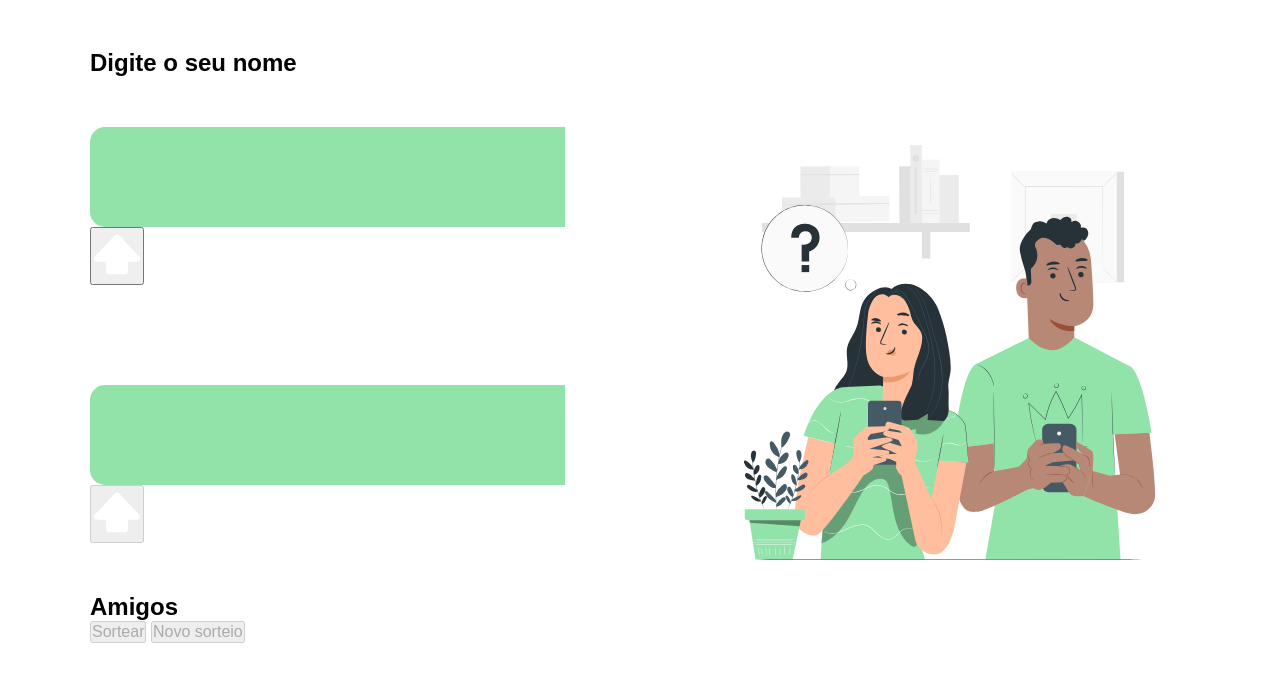
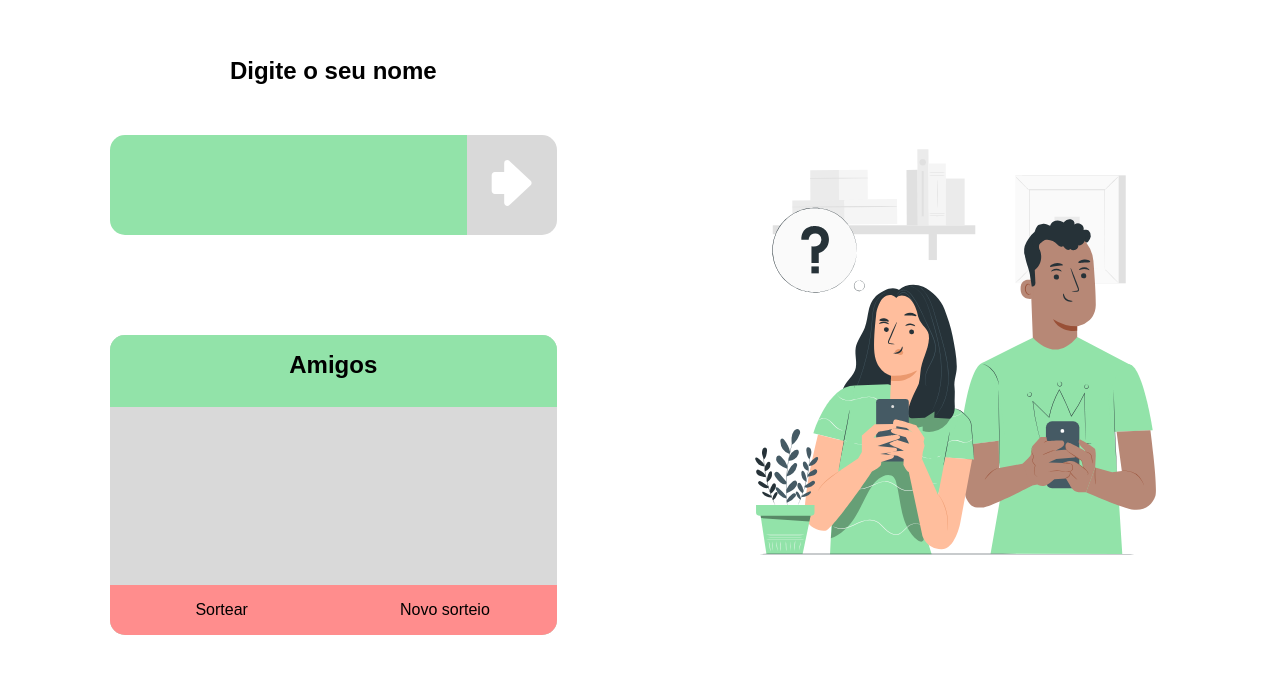
Before and after one commit to Samue1-Martins/desafioAmigoSecretoAlura, a plain HTML site: page index.html in a window 1280 px wide. Shown: the part 54-736 px from the top of the page. Drawn offline with Linux system fonts and the light colour scheme; a web font is replaced by a local one.

Commit message:
style: finalizing style

```diff
--- a/style/style.css
+++ b/style/style.css
@@ -3,6 +3,12 @@
     --green: #92E3A9;
     --black: #000000;
     --gray: #d9d9d9;
+    --red: #ff8d8d;
+}
+
+:focus {
+    outline: transparent;
+    box-shadow: 0 0 0 2px var(--black);
 }
 
 * {
@@ -27,6 +33,14 @@ button {
     font-size: 1rem;
 }
 
+.styleLi {
+    font-family: 'Hachi Maru Pop', sans-serif;
+    font-weight: 400;
+    font-size: 1.3rem;
+    color: var(--black);
+    list-style: none;
+}
+
 #header {
     display: flex;
     justify-content: space-around;
@@ -35,7 +49,7 @@ button {
     width: 100%;
 }
 
-.navBar{
+.navBar {
     display: flex;
     flex-direction: row;
     gap: 25px;
@@ -59,10 +73,10 @@ main {
 #fisrtSection {
     display: flex;
     flex-direction: column;
-    justify-content: center;
-    height: 100%;
     width: 100%;
     gap: 50px;
+    padding: 20px;
+    justify-content: center;
 }
 
 #secondSectionImage {
@@ -74,22 +88,27 @@ main {
     gap: 50px;
 }
 
-.inputsArea{
+#inputsArea {
     display: flex;
     justify-content: center;
     align-items: center;
     width: 100%;
+    display: none;
 }
 
-input{
-    border: none;
-    background-color: var(--green);
-    height: 100px;
-    width: 100%;
-    border-radius: 15px 0px 0px 15px;
+#messageAreaDiv {
+    text-align: center;
 }
 
-.btnInputArea{
+#divUserName {
+    display: flex;
+    justify-content: center;
+    align-items: center;
+    width: 100%;
+
+}
+
+.btnUserName {
     border: none;
     background-color: var(--gray);
     border-radius: 0px 15px 15px 0px;
@@ -98,32 +117,135 @@ input{
     cursor: pointer;
 }
 
-.btnInputArea img{
+.btnUserName img {
     transform: rotate(90deg);
 }
 
-.textArea{
+input {
+    border: none;
+    background-color: var(--green);
+    height: 100px;
+    width: 100%;
+    border-radius: 15px 0px 0px 15px;
+    text-align: center;
+    line-height: 50px;
+}
+
+#btnInputArea {
+    border: none;
+    background-color: var(--gray);
+    border-radius: 0px 15px 15px 0px;
+    height: 100px;
+    width: 25%;
+    cursor: pointer;
+}
+
+#btnInputArea img {
+    transform: rotate(90deg);
+}
+
+.textArea {
     display: flex;
+    flex-direction: column;
+    gap: 35px;
     justify-content: center;
     align-items: center;
     width: 100%;
 }
 
-.responseArea{
+#divResponse {
     display: flex;
     justify-content: center;
     align-items: center;
+    flex-direction: column;
     width: 100%;
-    background-color: #92E3A9;
+    background-color: var(--green);
+    border-radius: 15px;
+    height: auto;
+    color: var(--black);
+    gap: 300px;
+}
+
+.namesFriends {
+    display: flex;
+    justify-content: center;
+    align-items: center;
+    flex-direction: column;
+    width: 100%;
+    background-color: var(--black);
     border-radius: 15px;
     height: 3rem;
-    color: var(--white)
+    color: var(--black)
 }
 
-.btnDraw {
+#btnDraw,
+#newDraw {
     border: none;
     background-color: var(--green);
-    color: var(--white);
+    color: var(--black);
     border-radius: 0px 15px 15px 0px;
     cursor: pointer;
 }
+
+.cardResponse {
+    width: 100%;
+    background-color: var(--gray);
+    min-height: 300px;
+    display: flex;
+    flex-direction: column;
+    border-radius: 15px 15px 15px 15px;
+    justify-content: space-between;
+    align-items: center;
+}
+
+.cardHeader {
+    width: 100%;
+    height: 4.5rem;
+    background-color: var(--green);
+    text-align: center;
+    border-radius: 15px 15px 0px 0px;
+    padding: 1rem;
+}
+
+.cardMainNamesFriends {
+    width: 100%;
+    background-color: var(--gray);
+    text-align: center;
+    padding: 10px;
+    gap: 16px;
+    word-wrap: break-word;
+    max-width: 400px;
+    max-height: 300px;
+    overflow: auto;
+}
+
+.cardFooterBtnDraw {
+    width: 100%;
+    height: 50px;
+    display: flex;
+    flex-direction: row;
+}
+
+.responseArea {
+    background-color: #f0f0f0;
+    padding: 16px;
+    border: 1px solid #ddd;
+    border-radius: 8px;
+    width: 100%;
+    box-sizing: border-box;
+}
+
+#btnDraw {
+    width: 100%;
+    height: 100%;
+    border-radius: 0px 0px 0px 15px;
+    background-color: var(--red);
+}
+
+#newDraw {
+    width: 100%;
+    height: 100%;
+    border-radius: 0px 0px 15px 0px;
+    background-color: var(--red);
+
+}
```
